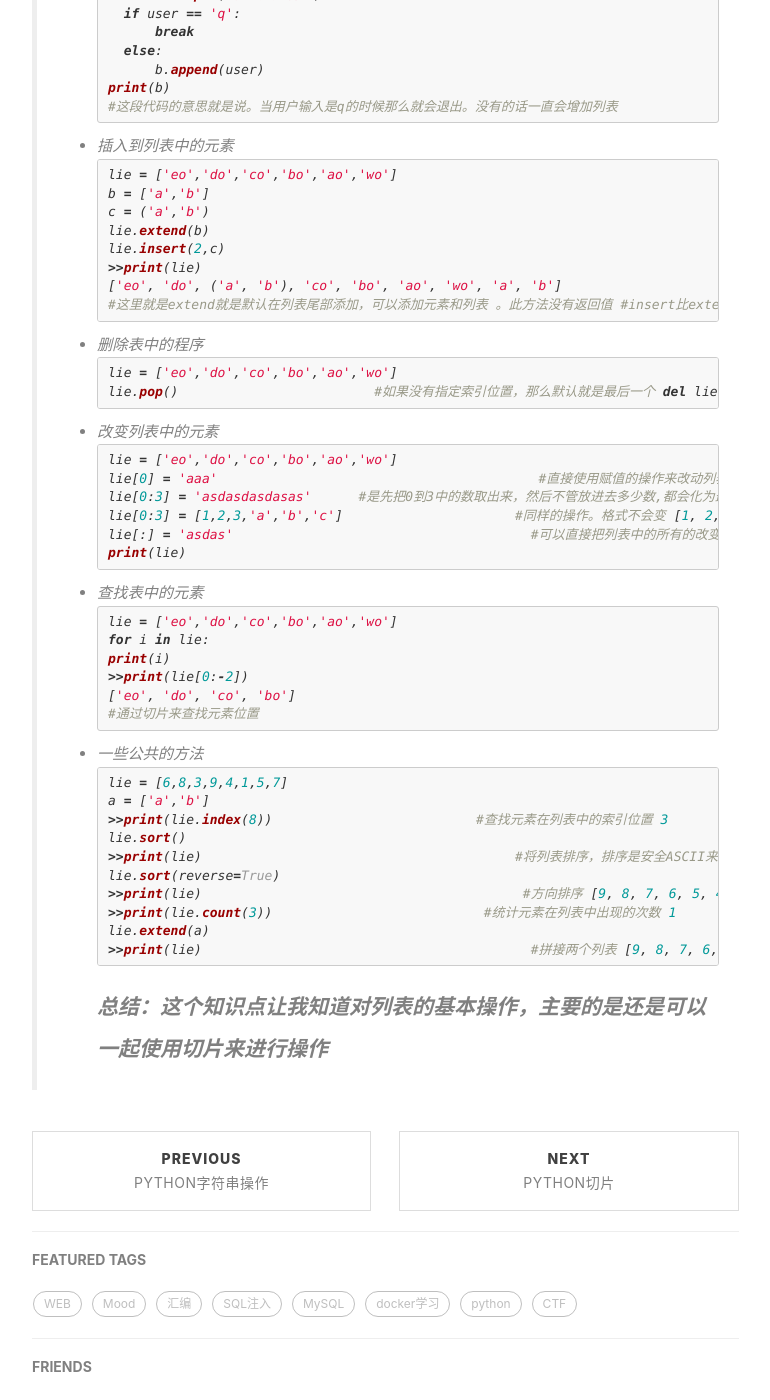
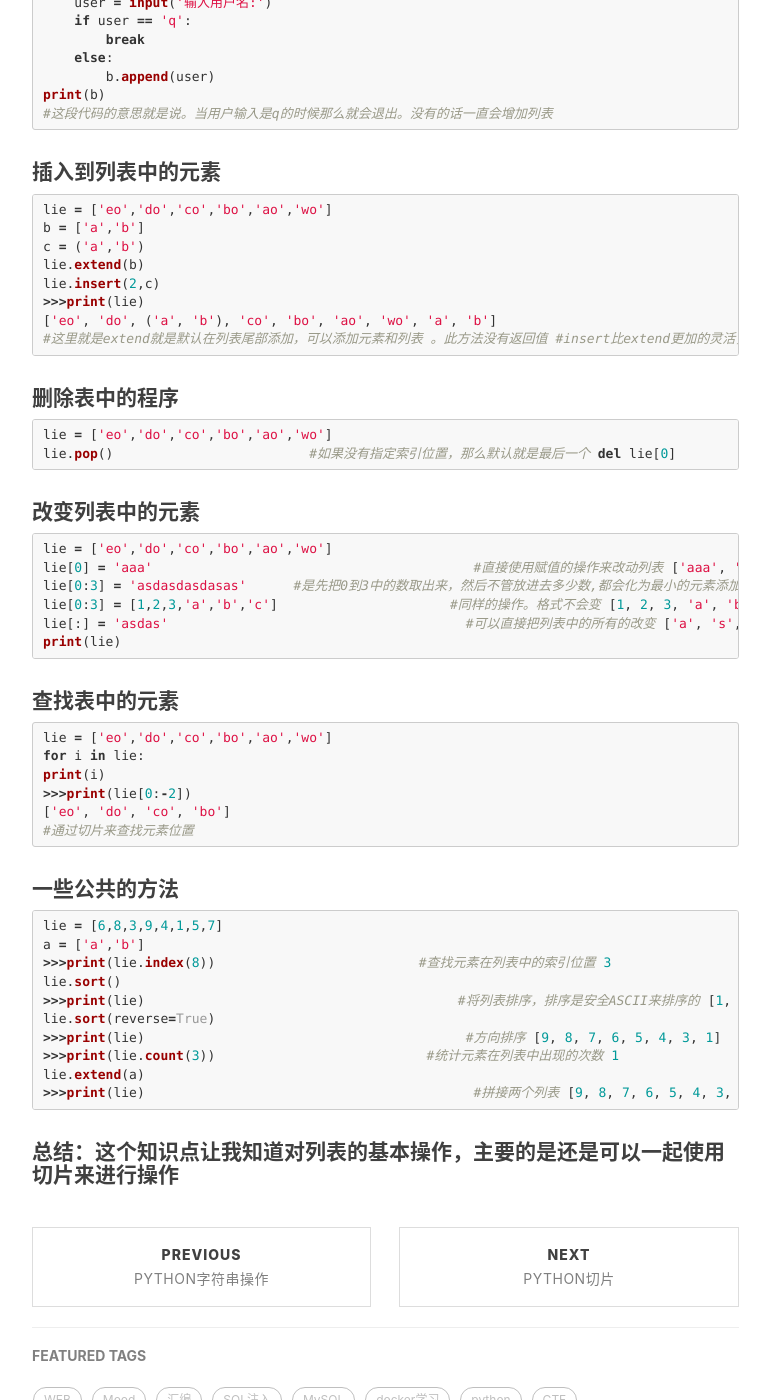
Before and after one commit to Silentsoul04/WUHUIJUNG.github.io, a Jekyll site: the page built from _posts/2018-8-16-python列表的方法.md, in a window 1280 px wide and 1400 px high, scrolled down 673 px. Shown: the whole window, without its empty margins (233-1003 px from the left). Built offline with Jekyll 4.4.1, drawn with Linux system fonts in a browser that asks for light colours; nearby versions of some CDN libraries; comment, search, counter and statistics services are not loaded.

````diff
--- a/_posts/2018-8-16-python列表的方法.md
+++ b/_posts/2018-8-16-python列表的方法.md
@@ -7,7 +7,7 @@ tags: [python]
 description: 文艺的流氓。
 ---
 ### 列表的增删查改都是在原有的列表上操作，并不是像字符串一样是创建了一个新的字符串。
-> * 利用循环来反复的添加列表中的元素
+#### 利用循环来反复的添加列表中的元素
 ```python
 b = []
 for i in range(100):
@@ -19,7 +19,7 @@ for i in range(100):
 print(b)
 #这段代码的意思就是说。当用户输入是q的时候那么就会退出。没有的话一直会增加列表
 ```
-> * 插入到列表中的元素
+#### 插入到列表中的元素
 ```python
 lie = ['eo','do','co','bo','ao','wo']
 b = ['a','b']
@@ -31,7 +31,7 @@ lie.insert(2,c)
 #这里就是extend就是默认在列表尾部添加，可以添加元素和列表 。此方法没有返回值
 #insert比extend更加的灵活，可以自己选择索引位置.插入进去的对象是什么格式那么在列表中也是同样的格式
 ```
-> * 删除表中的程序
+#### 删除表中的程序
 ```python
 lie = ['eo','do','co','bo','ao','wo']
 lie.pop()                         #如果没有指定索引位置，那么默认就是最后一个
@@ -40,7 +40,7 @@ lie.remove('co')                      #通过元素来删除
 lie.clear()                                #清空整个列表
 del lie[0:3]                              #通过切片来删除元素
 ```
-> * 改变列表中的元素
+#### 改变列表中的元素
 ```python
 lie = ['eo','do','co','bo','ao','wo']
 lie[0] = 'aaa'                                         #直接使用赋值的操作来改动列表
@@ -53,7 +53,7 @@ lie[:] = 'asdas'                                      #可以直接把列表中
 ['a', 's', 'd', 'a', 's']
 print(lie)
 ```
-> * 查找表中的元素
+#### 查找表中的元素
 ```python
 lie = ['eo','do','co','bo','ao','wo']
 for i in lie:
@@ -62,7 +62,7 @@ print(i)
 ['eo', 'do', 'co', 'bo']
 #通过切片来查找元素位置
 ```
-> * 一些公共的方法
+#### 一些公共的方法
 ```python
 lie = [6,8,3,9,4,1,5,7]
 a = ['a','b']
````
Also changed, not shown: _posts/2018-8-18-python字典.md (+0 -1 lines).
